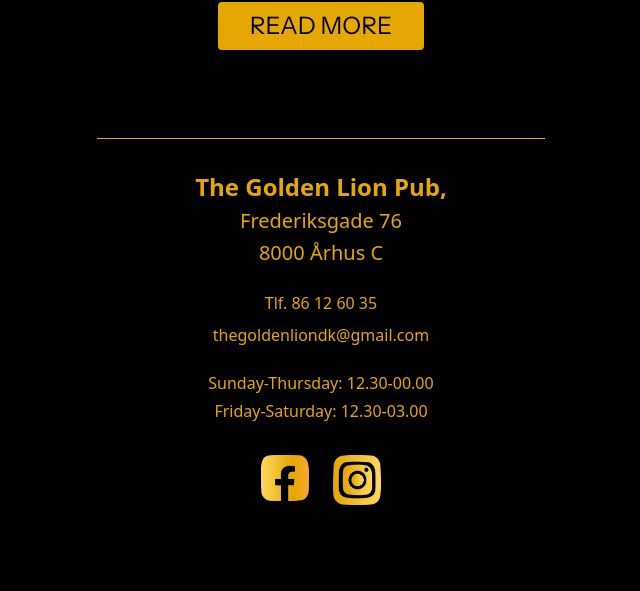
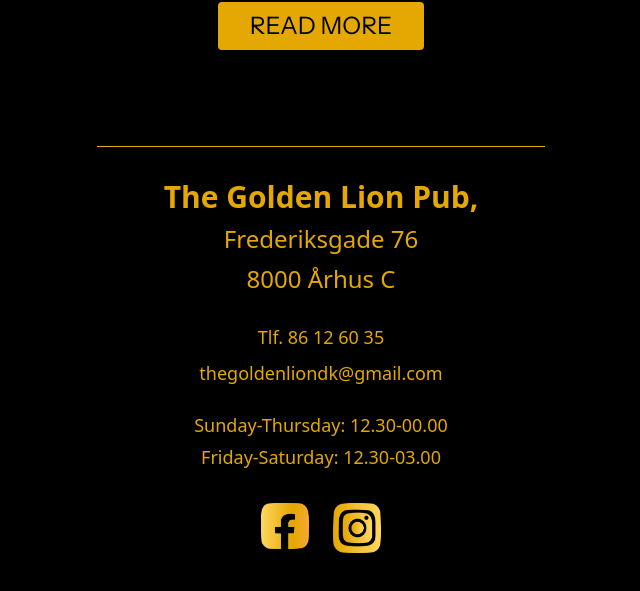
Before and after one commit to Heidi-Astrup/next-golden-lion, a Next.js app: page / in a window 1280 px wide. Shown: the part 5477-6068 px from the top of the page, without its empty margins (319-959 px from the left). Before the commit the page ends 6030 px from the top, so only its background shows below. Built offline with nearby package versions, Linux system fonts and the light colour scheme.

Commit message:
Linker til facebook og instagram og større font

```diff
--- a/components/Footer.js
+++ b/components/Footer.js
@@ -4,36 +4,36 @@ import Image from "next/image";
 
 export default function Footer() {
   return (
-    <footer className="bg-[#000000] py-12 px-5">
+    <footer className="bg-[#000000] py-14 px-6">
       <div className="max-w-md mx-auto text-center">
         {/* Top divider line */}
         <div className="h-px w-full bg-[#E5A702] mb-8" />
 
         {/* Name and Address */}
-        <div className="text-[#E5A702] mb-6 space-y-1">
-          <p className="text-xl md:text-2xl font-semibold">
+        <div className="text-[#E5A702] mb-7 space-y-2">
+          <p className="text-2xl md:text-3xl font-semibold">
             The Golden Lion Pub,
           </p>
-          <p className="text-lg md:text-xl">Frederiksgade 76</p>
-          <p className="text-lg md:text-xl">8000 Århus C</p>
+          <p className="text-xl md:text-2xl">Frederiksgade 76</p>
+          <p className="text-xl md:text-2xl">8000 Århus C</p>
         </div>
 
         {/* Contact Information */}
         <div className="text-[#E5A702] mb-6 space-y-2">
-          <p className="text-base">Tlf. 86 12 60 35</p>
-          <p className="text-base">thegoldenliondk@gmail.com</p>
+          <p className="text-lg">Tlf. 86 12 60 35</p>
+          <p className="text-lg">thegoldenliondk@gmail.com</p>
         </div>
 
         {/* Opening Hours */}
         <div className="text-[#E5A702] mb-8 space-y-1">
-          <p className="text-base">Sunday-Thursday: 12.30-00.00</p>
-          <p className="text-base">Friday-Saturday: 12.30-03.00</p>
+          <p className="text-lg">Sunday-Thursday: 12.30-00.00</p>
+          <p className="text-lg">Friday-Saturday: 12.30-03.00</p>
         </div>
 
         {/* Social Media Icons */}
         <div className="flex justify-center gap-6">
           <Link
-            href="https://www.facebook.com/search/top?q=the%20golden%20lion"
+            href="https://www.facebook.com/thegoldenliondk/"
             target="_blank"
             rel="noopener noreferrer"
             className="hover:opacity-80 transition-opacity"
```
